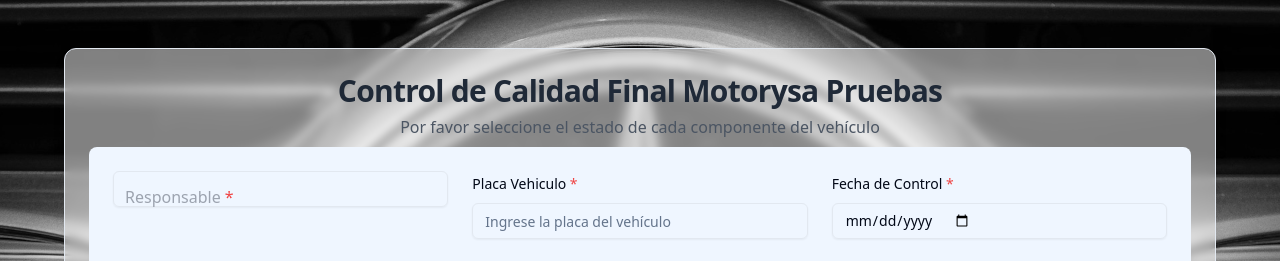
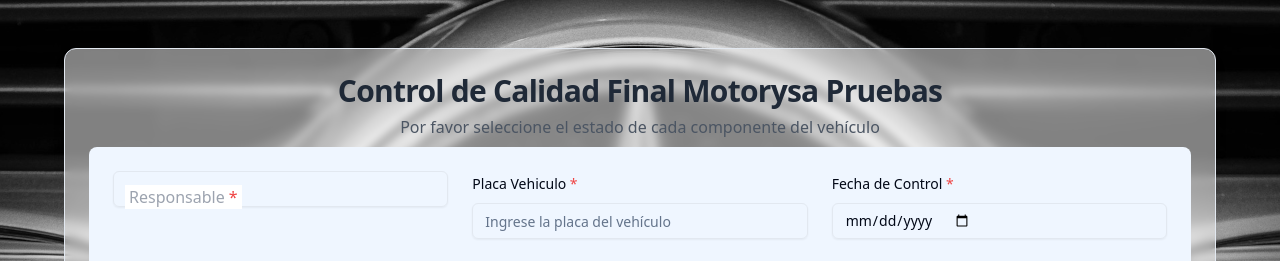
Before and after one commit to MoisesArias/formulario-inspeccion-calidad-final, a React (Vite) app: page / in a window 1280 px wide. Shown: the top 261 px of the page. Built offline with nearby package versions, Linux system fonts and the light colour scheme.

Commit message:
ajustando mejora visual

```diff
--- a/src/App.tsx
+++ b/src/App.tsx
@@ -494,17 +494,17 @@
                         if (responsibleError) setResponsibleError(false);
                       }}
                       placeholder=" "
-                      className={`peer pt-6 pb-2 ${responsibleError ? "border-red-500" : ""}`}
+                      className={`peer pt- pb-2 ${responsibleError ? "border-red-500" : ""}`}
                     />
 
                     <Label
                       htmlFor="responsible"
-                      className="absolute left-3 top-2 text-gray-500 text-sm transition-all
+                      className="absolute left-3 bg-white px-1 text-gray-500 text-sm transition-all duration-200
                                 peer-placeholder-shown:top-3.5
                                 peer-placeholder-shown:text-base
                                 peer-placeholder-shown:text-gray-400
                                 peer-focus:top-2
-                                peer-focus:text-sm
+                                peer-focus:text-xs
                                 peer-focus:text-blue-600"
                     >
                       Responsable <span className="text-red-500">*</span>
```
